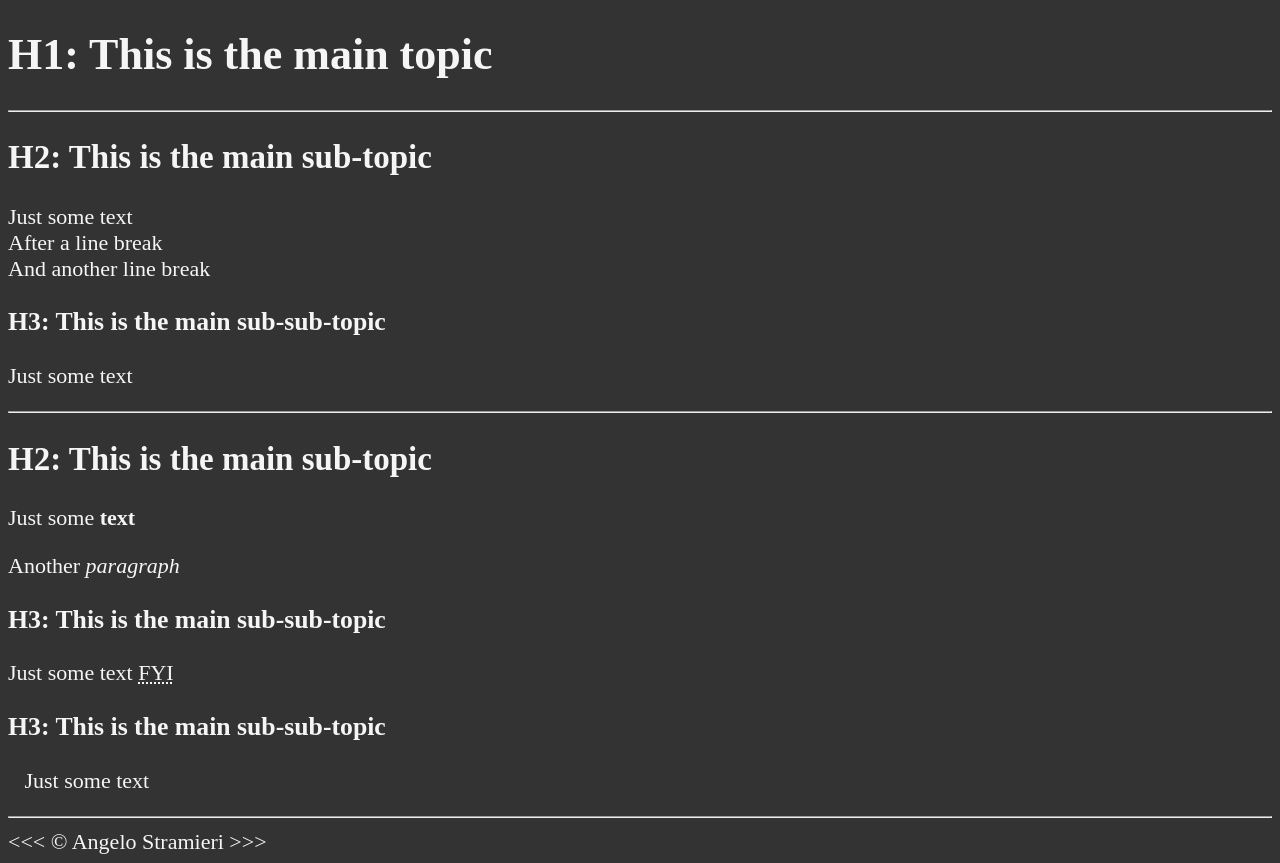
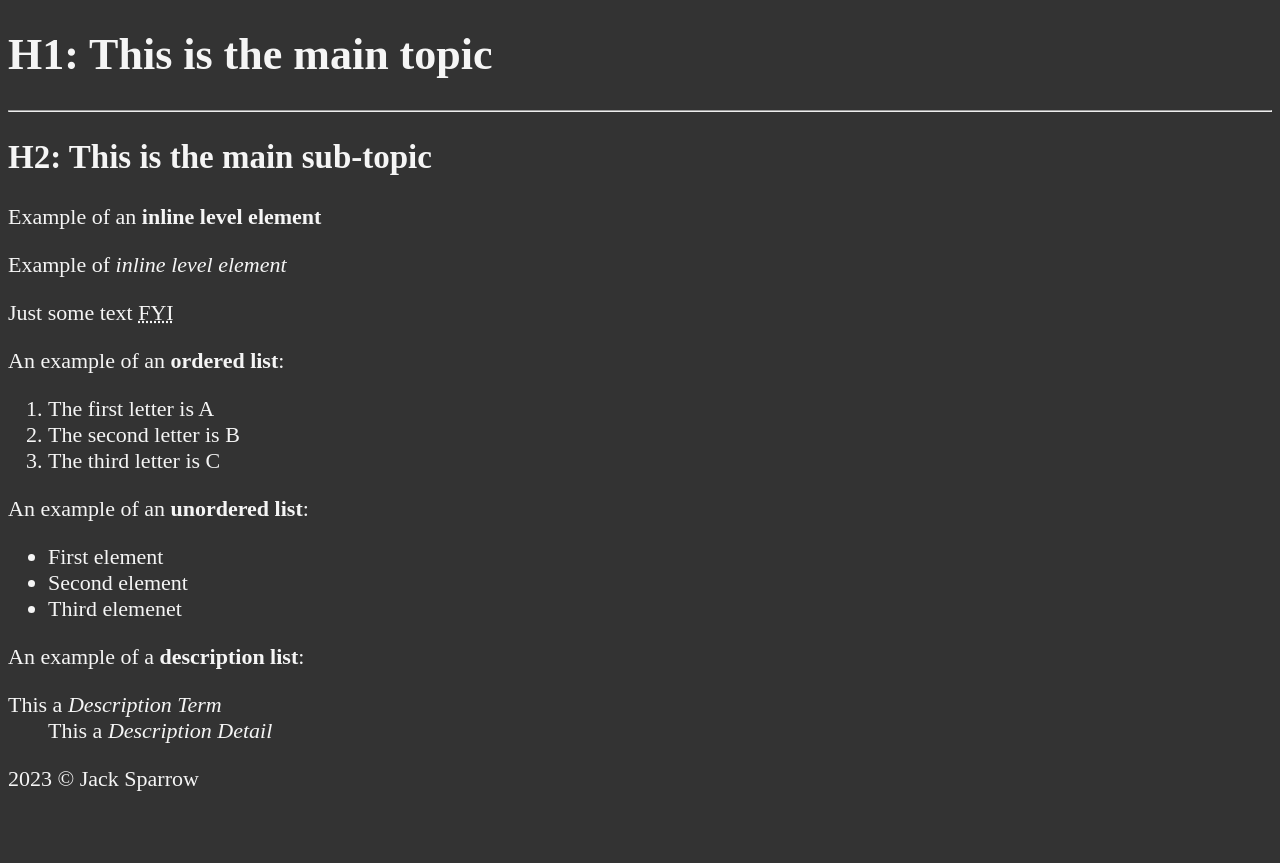
Before and after one commit to astramieri/html-tutorial, a plain HTML site: page lesson_01/index.html in a window 1280 px wide. After the commit the page ends 800 px from the top, so only its background shows below. Drawn offline with Linux system fonts and the light colour scheme.

Commit message:
Re-learned different types on list OL, UL, DL

```diff
--- a/lesson_01/index.html
+++ b/lesson_01/index.html
@@ -5,6 +5,7 @@
     <meta charset="UTF-8" />
     <meta name="author" content="Angelo Stramieri" />
     <meta name="description" content="Here the description" />
+    <meta name="viewport" content="width=device-width, initial-scale=1" />
     <link rel="icon" href="credit_card.png" type="image/x-icon" />
     <link rel="stylesheet" href="style.css" type="text/css" />
   </head>
@@ -14,29 +15,32 @@
     <hr />
 
     <h2>H2: This is the main sub-topic</h2>
-    <p>Just some text <br />After a line break <br />And another line break</p>
 
-    <h3>H3: This is the main sub-sub-topic</h3>
-    <p>Just some text</p>
-    <!-- block level element -->
+	<!-- inline level element -->
+    <p>Example of an <strong> inline level element</strong></p>
+    <p>Example of <em>inline level element </em></p>
+    <p>Just some text <abbr title="For Your Information">FYI</abbr></p>
 
-    <hr />
+	<p>An example of an <strong>ordered list</strong>:</p>
+	<ol>
+		<li>The first letter is A</li>
+		<li>The second letter is B</li>
+		<li>The third letter is C</li>
+	</ol>
+	<p>An example of an <strong>unordered list</strong>:</p>
+	<ul>
+		<li>First element</li>
+		<li>Second element</li>
+		<li>Third elemenet</li>
+	</ul>
 
-    <h2>H2: This is the main sub-topic</h2>
-    <p>Just some <strong>text</strong></p>
-    <!-- inline level element -->
-    <p>Another <em>paragraph</em></p>
-    <!-- inline level element -->
-
-    <h3>H3: This is the main sub-sub-topic</h3>
-    <p>Just some text <abbr title="For Your Information">FYI</abbr></p>
-    <h3>H3: This is the main sub-sub-topic</h3>
-    <p>&nbsp;&nbsp; Just some text</p>
-    <!-- html entities -->
-
-    <hr />
+	<p>An example of a <strong>description list</strong>:</p>
+	<dl>
+		<dt>This a <em>Description Term</em></dt>
+		<dd>This a <em>Description Detail</em></dd>
+	</dl>
 
     <!-- html entities -->
-    &lt;&lt;&lt; &copy; Angelo Stramieri &gt;&gt;&gt;
+    2023 &copy; Jack Sparrow
   </body>
 </html>
```
